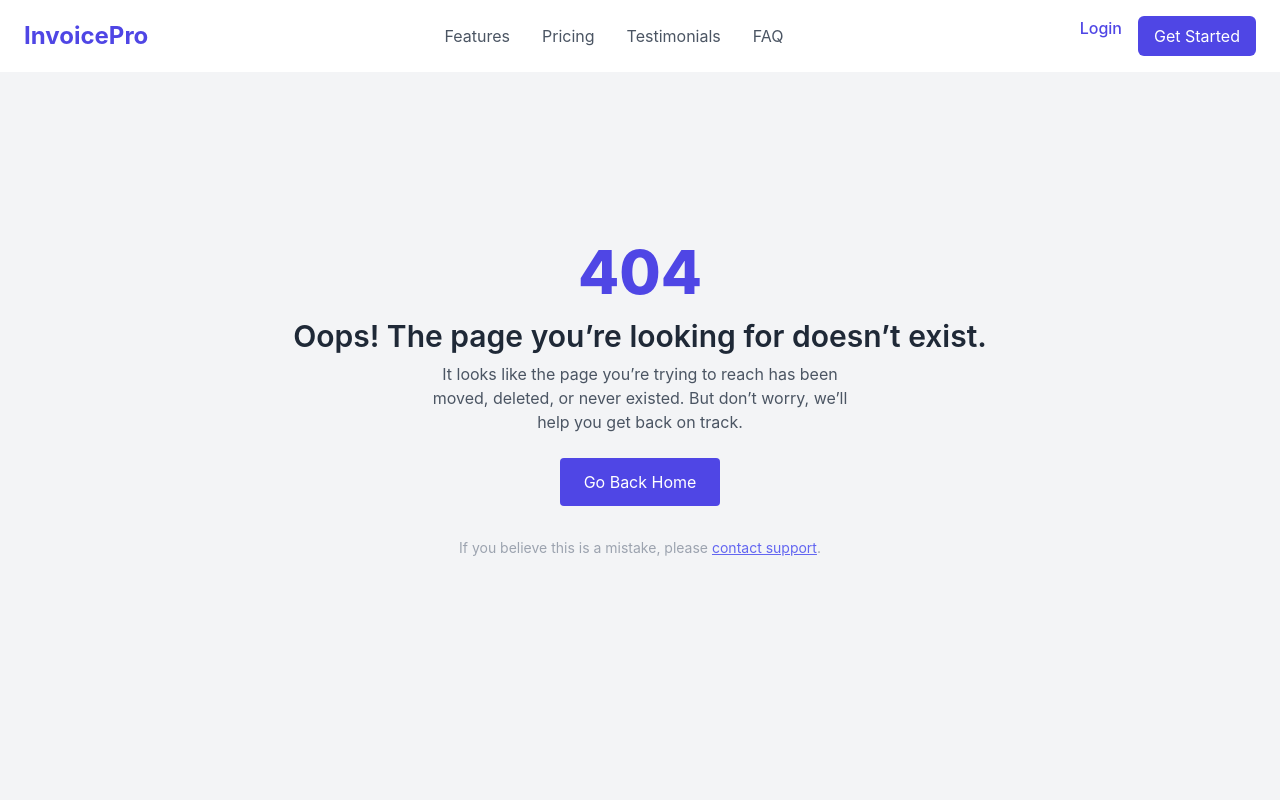
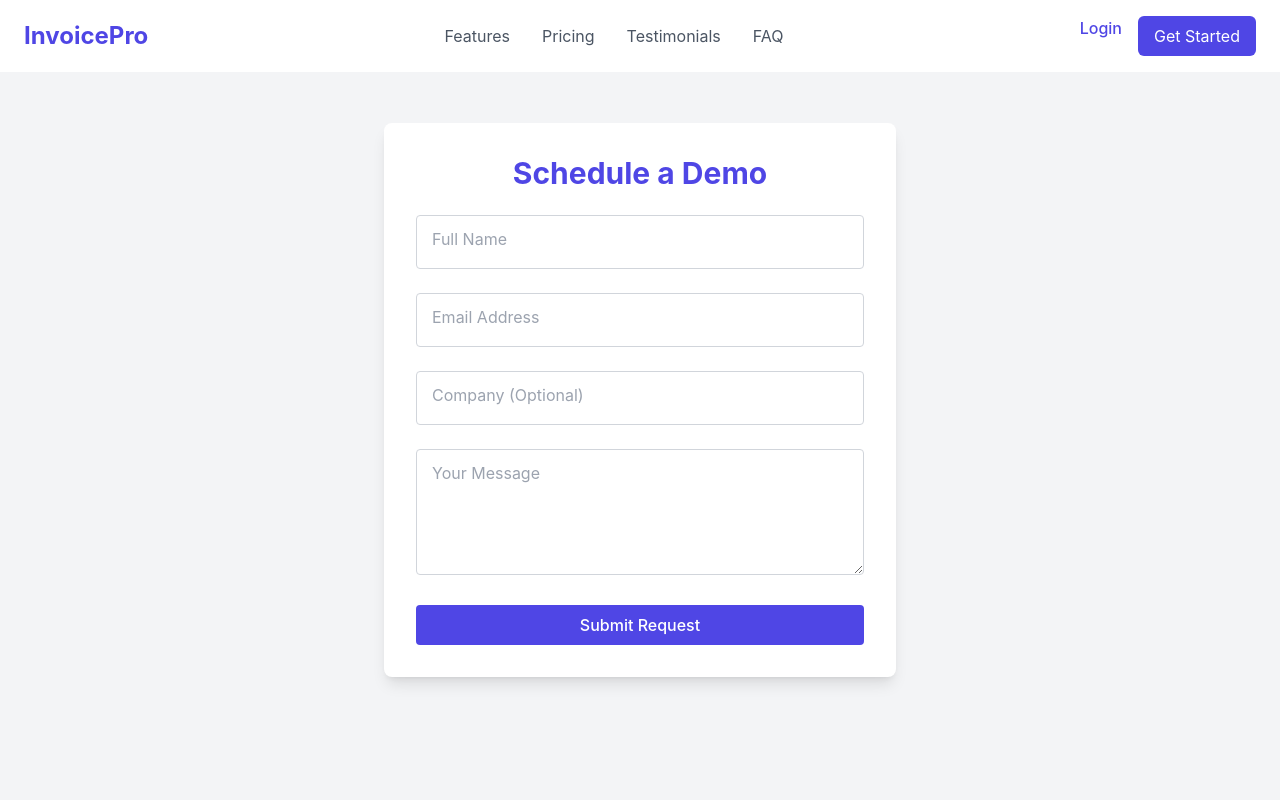
Before and after one commit to jackson951/invoicing-system-web-app, a React (Create React App) app: page /invoicing-system-web-app/contact in a window 1280 px wide. Shown: the top 800 px of the page. Built offline with nearby package versions, Linux system fonts and the light colour scheme.

Commit message:
add contact page and also improve nav bar

```diff
--- a/src/App.js
+++ b/src/App.js
@@ -7,6 +7,7 @@ import NotFound from "./pages/notFound";
 import Header from './components/header';
 import Footer from "./components/footer";
 import ForgotPassword from './pages/forgotPassword';
+import Contact from './pages/contact';
 
 function App() {
   return (
@@ -20,6 +21,7 @@ function App() {
             <Route path="/register" element={<Register />} />
             <Route path="/login" element={<Login />} />
             <Route path="/forgot-password" element={<ForgotPassword/>}/>
+            <Route path="/contact" element={<Contact />} />
             <Route path="*" element={<NotFound />} />
           </Routes>
         </main>
--- a/src/components/header.jsx
+++ b/src/components/header.jsx
@@ -35,30 +35,31 @@ const Header = () => {
             </Link>
           </div>
           <nav className="hidden md:flex space-x-8">
-            <a
-              href="#features"
+            {/* Use Link for section navigation */}
+            <Link
+              to="/#features"
               className="text-gray-600 hover:text-indigo-600 transition"
             >
               Features
-            </a>
-            <a
-              href="#pricing"
+            </Link>
+            <Link
+              to="/#pricing"
               className="text-gray-600 hover:text-indigo-600 transition"
             >
               Pricing
-            </a>
-            <a
-              href="#testimonials"
+            </Link>
+            <Link
+              to="/#testimonials"
               className="text-gray-600 hover:text-indigo-600 transition"
             >
               Testimonials
-            </a>
-            <a
-              href="#faq"
+            </Link>
+            <Link
+              to="/#faq"
               className="text-gray-600 hover:text-indigo-600 transition"
             >
               FAQ
-            </a>
+            </Link>
           </nav>
           <div className="flex space-x-4">
             <Link
--- /dev/null
+++ b/src/pages/contact.jsx
@@ -0,0 +1,160 @@
+import React from "react";
+import { useForm, Controller } from "react-hook-form";
+import { z } from "zod";
+import { zodResolver } from "@hookform/resolvers/zod";
+
+// Schema for validation
+const contactSchema = z.object({
+  name: z.string().min(2, "Full name is too short."),
+  email: z.string().email("Please enter a valid email."),
+  company: z.string().optional(),
+  message: z.string().min(10, "Message must be at least 10 characters."),
+});
+
+const Contact = () => {
+  const {
+    control,
+    handleSubmit,
+    reset,
+    formState: { errors, isSubmitting, isSubmitSuccessful },
+  } = useForm({
+    resolver: zodResolver(contactSchema),
+    mode: "onBlur",
+  });
+
+  const onSubmit = async (data) => {
+    console.log("Submitted data:", data);
+    await new Promise((res) => setTimeout(res, 1000));
+    reset();
+  };
+
+  return (
+    <div className="min-h-screen bg-gray-100 flex items-center justify-center px-4">
+      <div className="max-w-lg w-full bg-white p-8 rounded-lg shadow-lg">
+        <h2 className="text-3xl font-bold mb-6 text-center text-indigo-600">
+          Schedule a Demo
+        </h2>
+
+        {isSubmitSuccessful && (
+          <div className="text-green-600 text-center font-semibold mb-4">
+            Thank you! We'll be in touch shortly.
+          </div>
+        )}
+
+        <form onSubmit={handleSubmit(onSubmit)} className="space-y-6">
+          {/* Name */}
+          <Controller
+            name="name"
+            control={control}
+            defaultValue=""
+            render={({ field }) => (
+              <div className="relative">
+                <input
+                  {...field}
+                  type="text"
+                  placeholder=" "
+                  className={`peer w-full px-4 pt-5 pb-2 border ${
+                    errors.name ? "border-red-500" : "border-gray-300"
+                  } rounded focus:outline-none focus:ring-2 focus:ring-indigo-500`}
+                />
+                <label className="absolute left-4 top-2 text-sm text-gray-500 transition-all peer-placeholder-shown:top-3 peer-placeholder-shown:text-base peer-placeholder-shown:text-gray-400 peer-focus:top-2 peer-focus:text-sm peer-focus:text-indigo-500">
+                  Full Name
+                </label>
+                {errors.name && (
+                  <p className="text-red-500 text-xs mt-1">
+                    {errors.name.message}
+                  </p>
+                )}
+              </div>
+            )}
+          />
+
+          {/* Email */}
+          <Controller
+            name="email"
+            control={control}
+            defaultValue=""
+            render={({ field }) => (
+              <div className="relative">
+                <input
+                  {...field}
+                  type="email"
+                  placeholder=" "
+                  className={`peer w-full px-4 pt-5 pb-2 border ${
+                    errors.email ? "border-red-500" : "border-gray-300"
+                  } rounded focus:outline-none focus:ring-2 focus:ring-indigo-500`}
+                />
+                <label className="absolute left-4 top-2 text-sm text-gray-500 transition-all peer-placeholder-shown:top-3 peer-placeholder-shown:text-base peer-placeholder-shown:text-gray-400 peer-focus:top-2 peer-focus:text-sm peer-focus:text-indigo-500">
+                  Email Address
+                </label>
+                {errors.email && (
+                  <p className="text-red-500 text-xs mt-1">
+                    {errors.email.message}
+                  </p>
+                )}
+              </div>
+            )}
+          />
+
+          {/* Company */}
+          <Controller
+            name="company"
+            control={control}
+            defaultValue=""
+            render={({ field }) => (
+              <div className="relative">
+                <input
+                  {...field}
+                  type="text"
+                  placeholder=" "
+                  className="peer w-full px-4 pt-5 pb-2 border border-gray-300 rounded focus:outline-none focus:ring-2 focus:ring-indigo-500"
+                />
+                <label className="absolute left-4 top-2 text-sm text-gray-500 transition-all peer-placeholder-shown:top-3 peer-placeholder-shown:text-base peer-placeholder-shown:text-gray-400 peer-focus:top-2 peer-focus:text-sm peer-focus:text-indigo-500">
+                  Company (Optional)
+                </label>
+              </div>
+            )}
+          />
+
+          {/* Message */}
+          <Controller
+            name="message"
+            control={control}
+            defaultValue=""
+            render={({ field }) => (
+              <div className="relative">
+                <textarea
+                  {...field}
+                  placeholder=" "
+                  rows={4}
+                  className={`peer w-full px-4 pt-5 pb-2 border ${
+                    errors.message ? "border-red-500" : "border-gray-300"
+                  } rounded focus:outline-none focus:ring-2 focus:ring-indigo-500`}
+                />
+                <label className="absolute left-4 top-2 text-sm text-gray-500 transition-all peer-placeholder-shown:top-3 peer-placeholder-shown:text-base peer-placeholder-shown:text-gray-400 peer-focus:top-2 peer-focus:text-sm peer-focus:text-indigo-500">
+                  Your Message
+                </label>
+                {errors.message && (
+                  <p className="text-red-500 text-xs mt-1">
+                    {errors.message.message}
+                  </p>
+                )}
+              </div>
+            )}
+          />
+
+          {/* Submit */}
+          <button
+            type="submit"
+            disabled={isSubmitting}
+            className="w-full bg-indigo-600 text-white py-2 font-medium rounded hover:bg-indigo-700 transition"
+          >
+            {isSubmitting ? "Sending..." : "Submit Request"}
+          </button>
+        </form>
+      </div>
+    </div>
+  );
+};
+
+export default Contact;
```
